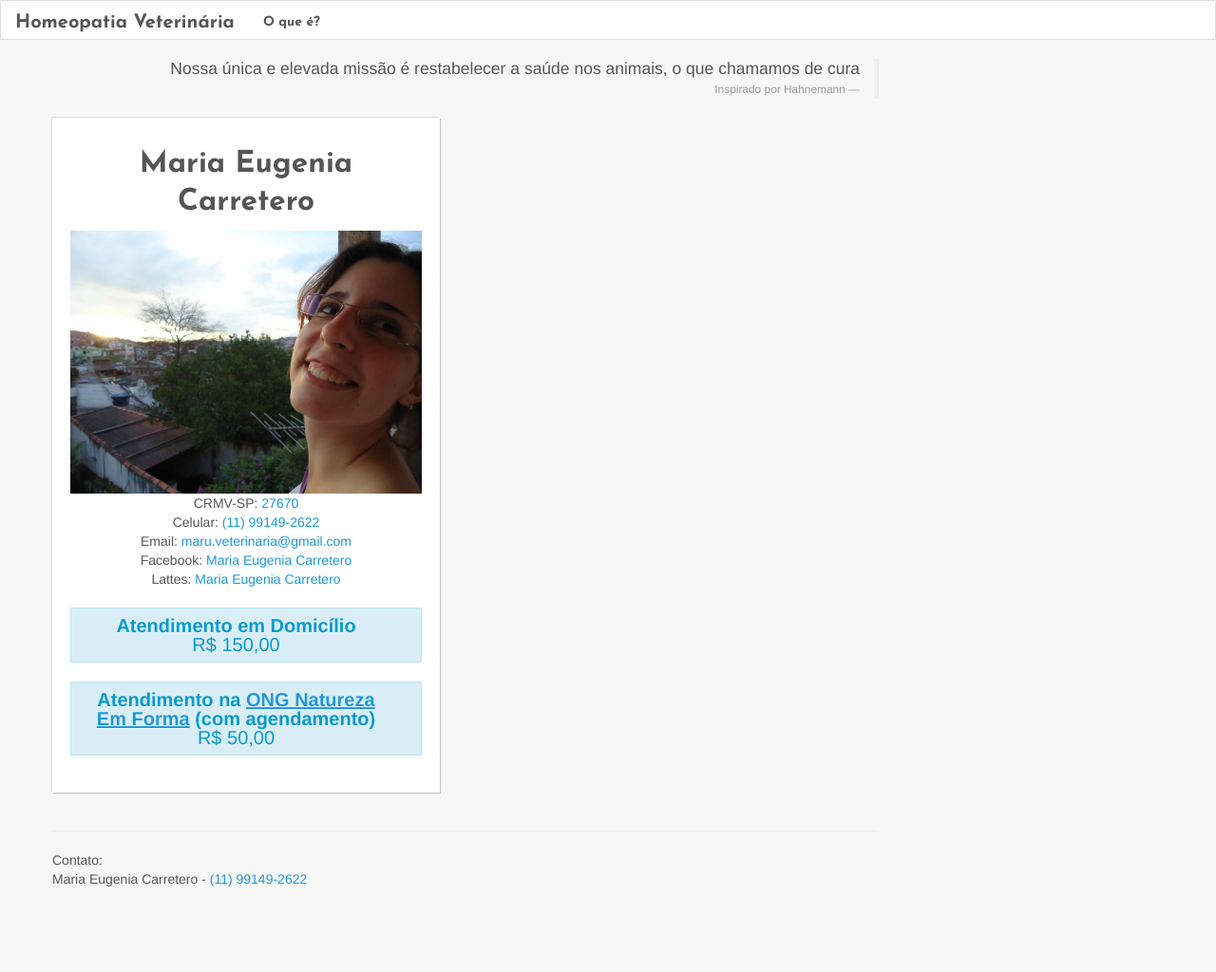
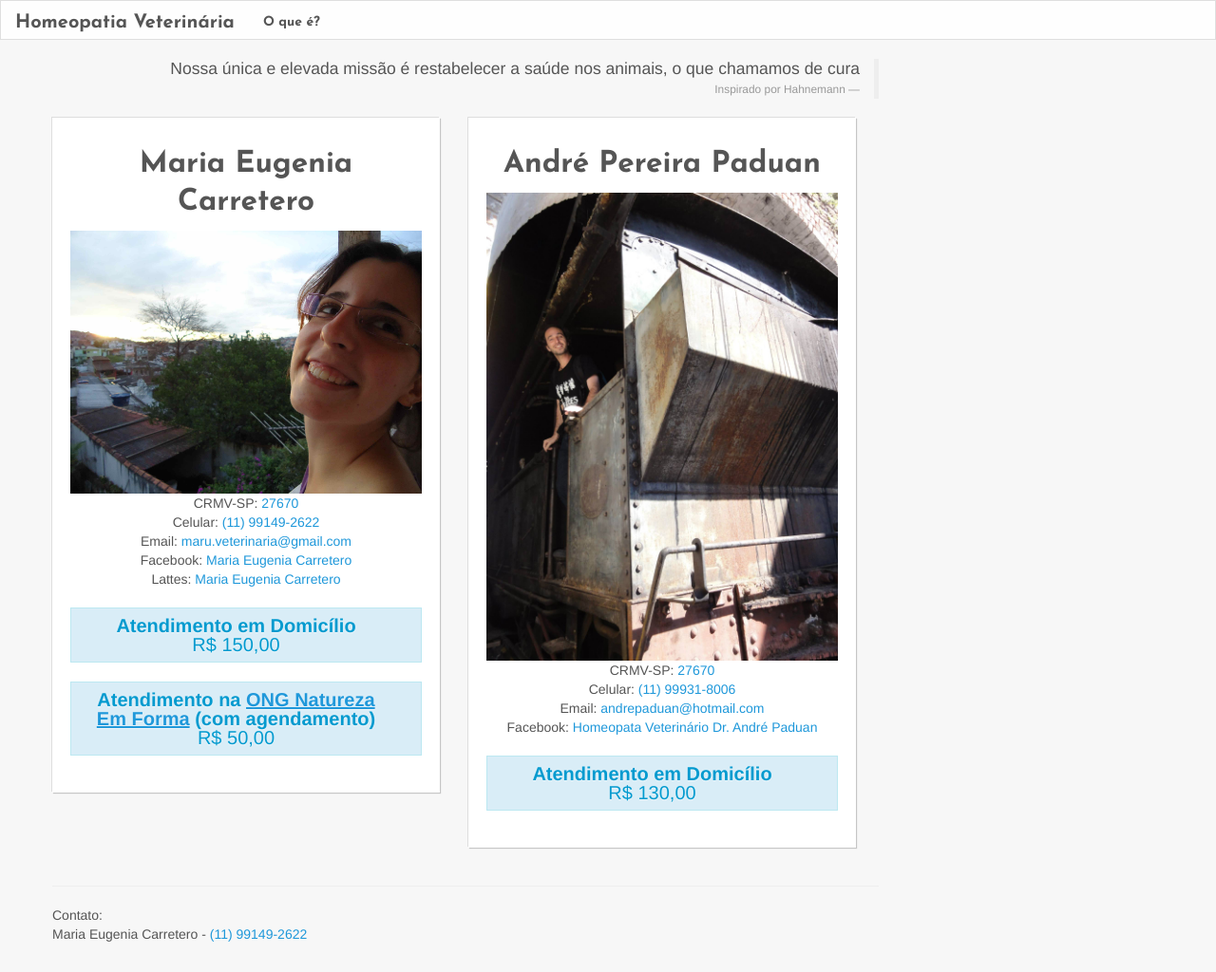
Before and after one commit to jonasabreu/site-maru, a Jekyll site: the page built from index.html, in a window 1280 px wide. Shown: the whole page at 95% size. Built offline with Jekyll 4.4.1, drawn with Linux system fonts in a browser that asks for light colours; Markdown is read by kramdown in place of the engine named in the settings; before the commit the page ends 966 px from its top, so only the background shows below that.

Commit message:
adicionado paduan e verificação do google

```diff
--- a/_config.yml
+++ b/_config.yml
@@ -11,6 +11,3 @@ domain: www.veterinariahomeopatia.com.br
 title: Homeopatia Veterinária
 author: Maria Eugenia Carretero
 email: maru.veterinaria@gmail.com
-
-google_analytics:
-  account:
--- a/_layouts/default.html
+++ b/_layouts/default.html
@@ -9,19 +9,17 @@
     <link rel="stylesheet" media="screen" href="/stylesheets/bootstrap.min.css" type="text/css" />
     <link rel="stylesheet" media="screen" href="/stylesheets/bootstrap-responsive.min.css" type="text/css" />
     <link rel="stylesheet" media="screen" href="/stylesheets/style.css" type="text/css" />
-    {% if site.google_analytics %}
     <!-- google analytics async -->
-    <script type="text/javascript">
-      var _gaq = _gaq || [];
-      _gaq.push(['_setAccount', '{{ site.google_analytics.account }}']);
-      _gaq.push(['_trackPageview']);
-      (function() {
-        var ga = document.createElement('script'); ga.type = 'text/javascript'; ga.async = true;
-        ga.src = ('https:' == document.location.protocol ? 'https://ssl' : 'http://www') + '.google-analytics.com/ga.js';
-        var s = document.getElementsByTagName('script')[0]; s.parentNode.insertBefore(ga, s);
-      })();
-    </script>
-    {% endif %}
+	<script>
+		  (function(i,s,o,g,r,a,m){i['GoogleAnalyticsObject']=r;i[r]=i[r]||function(){
+		  (i[r].q=i[r].q||[]).push(arguments)},i[r].l=1*new Date();a=s.createElement(o),
+		  m=s.getElementsByTagName(o)[0];a.async=1;a.src=g;m.parentNode.insertBefore(a,m)
+		  })(window,document,'script','//www.google-analytics.com/analytics.js','ga');
+
+		  ga('create', 'UA-41304790-1', 'homeopatiaveterinaria.com.br');
+		  ga('send', 'pageview');
+
+	</script>
   </head>
   <body>
 	<div class="navbar">
--- /dev/null
+++ b/googleb673bca7db66a167.html
@@ -0,0 +1 @@
+google-site-verification: googleb673bca7db66a167.html
--- a/index.html
+++ b/index.html
@@ -28,4 +28,18 @@ layout: default
 			R$ 50,00
 		</div>
 	</div>
+	<div class="span4 well">
+		<div itemscope itemtype="http://schema.org/Person">
+			<h2><span itemprop="givenName">André Pereira</span> <span itemprop="familyName">Paduan</span></h2>
+			<img src="/images/foto_paduan.jpg" alt="Maria Eugenia Carretero" />
+			CRMV-SP: <a href="http://www.cfmv.gov.br/consulta/index.php?nome_regra=inicia&nome=&inscricao_uf=SP&inscricao_nro=25048&inscricao_classe=VP&uf=&especialidade=&inscricao_tipo=&situacao=&ordem=NOME&pag=1&posicao=0&flag=1">27670</a><br>
+			Celular: <a itemprop="telephone" href="tel:+5511999318006">(11) 99931-8006</a></span><br>
+			Email: <a href="mailto:andrepaduan@hotmail.com" itemprop="email">andrepaduan@hotmail.com</a><br>
+			Facebook: <a href="https://www.facebook.com/homeopatiavet">Homeopata Veterinário Dr. André Paduan</a><br>
+		</div>
+		<div class="alert alert-info atendimento">
+			<strong>Atendimento em Domicílio</strong> <br>
+			R$ 130,00
+		</div>
+	</div>
 </div>
```
Also changed, not shown: images/foto_paduan.jpg (added), 2 other files.
